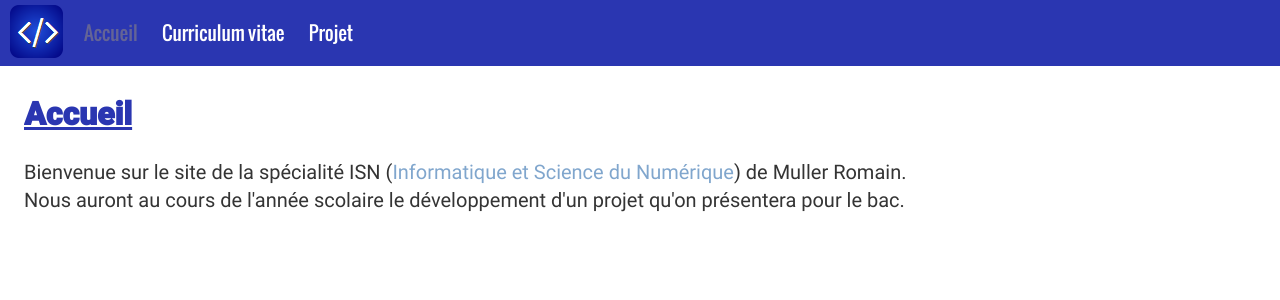
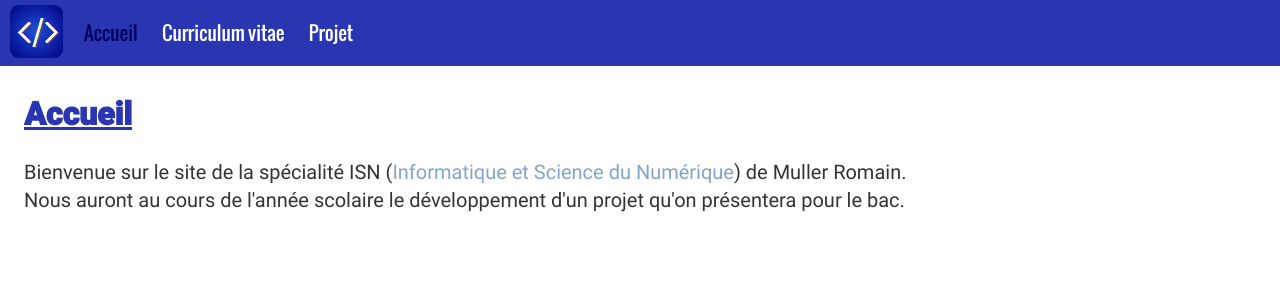
Before and after one commit to Oprax/site-isn, a PHP site: page / in a window 1280 px wide, with the pointer over the restyled element. Shown: the top 300 px of the page. Run offline with PHP 8.4, Linux system fonts and the light colour scheme.

Commit message:
Change header link color

```diff
--- a/static/css/responsive.css
+++ b/static/css/responsive.css
@@ -61,7 +61,7 @@ html, body {
 }
 
 .menu a:hover {
-	color: #646496;
+	color: #000064;
 }
 
 /***  RESPONSIVE  ***/
```
